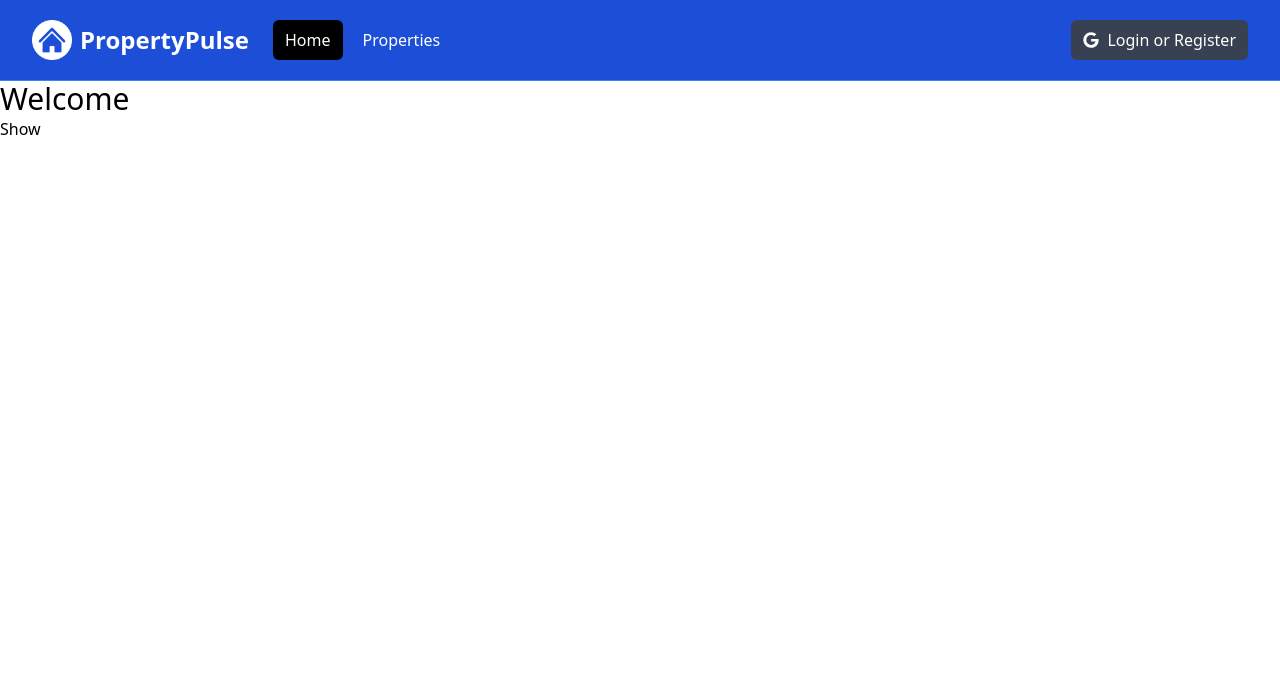
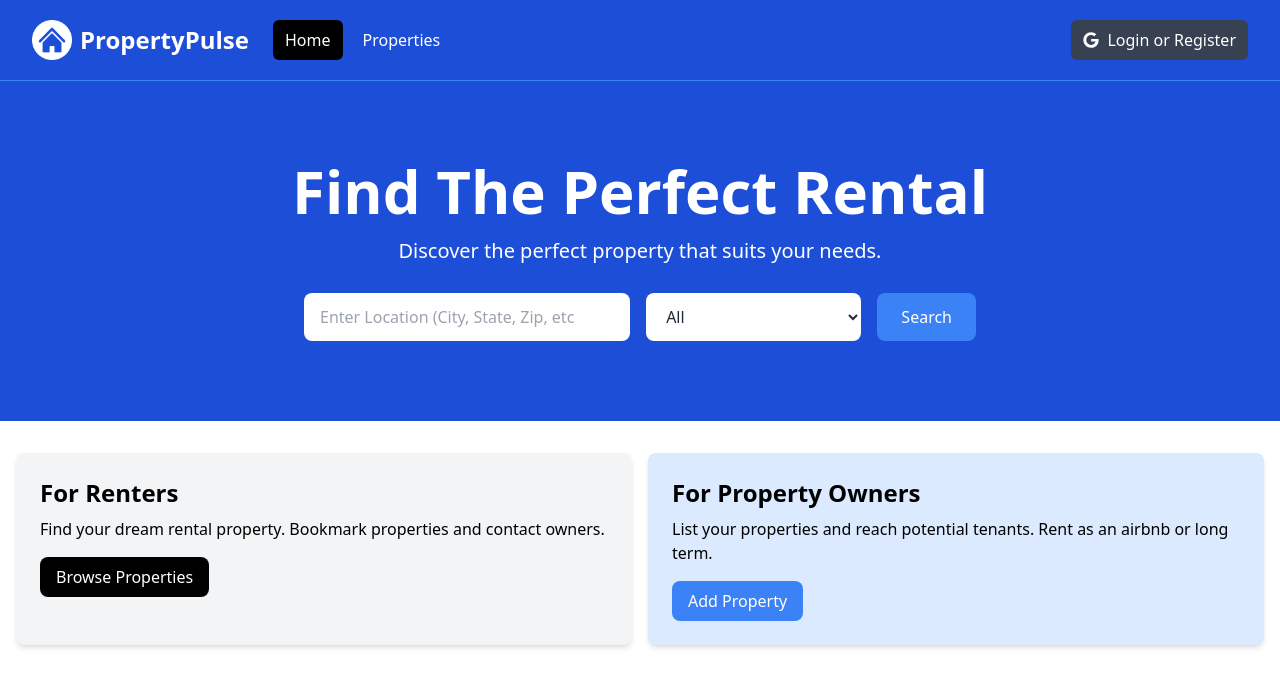
Before and after one commit to IhratPramudya/Property-Plus, a Next.js app: page / in a window 1280 px wide. Shown: the top 686 px of the page. Built offline with nearby package versions, Linux system fonts and the light colour scheme.

Commit message:
Add hero in my portfolio code

```diff
--- a/app/page.jsx
+++ b/app/page.jsx
@@ -1,10 +1,12 @@
+import Hero from "@/components/Hero";
+import InfoBoxes from "@/components/InfoBoxes";
 import Link from "next/link";
 
 const HomePage = () => {
     return (
         <div>
-            <h1 className="text-3xl" >Welcome</h1>
-            <a href="/properties">Show</a>
+            <Hero />
+            <InfoBoxes />
         </div>
     )
 }
--- a/app/properties/page.jsx
+++ b/app/properties/page.jsx
@@ -1,11 +1,9 @@
 import Link from "next/link";
+import Hero from "@/components/Hero";
 
 const PropertiesPage = () => {
     return (
-        <div>
-            <h1 className="text-3xl" >Properties</h1>
-            <Link href='/' >Go Home</Link>
-        </div>
+        <div>PropertyPage</div>
     )
 }
 
--- a/components/Hero.jsx
+++ b/components/Hero.jsx
@@ -0,0 +1,58 @@
+const Hero = () => {
+    return (
+        <section className="bg-blue-700 py-20 mb-4">
+            <div
+                className="max-w-7xl mx-auto px-4 sm:px-6 lg:px-8 flex flex-col items-center"
+            >
+                <div className="text-center">
+                    <h1
+                        className="text-4xl font-extrabold text-white sm:text-5xl md:text-6xl"
+                    >
+                        Find The Perfect Rental
+                    </h1>
+                    <p className="my-4 text-xl text-white">
+                        Discover the perfect property that suits your needs.
+                    </p>
+                </div>
+                <form
+                    className="mt-3 mx-auto max-w-2xl w-full flex flex-col md:flex-row items-center"
+                >
+                    <div className="w-full md:w-3/5 md:pr-2 mb-4 md:mb-0">
+                        <label for="location" className="sr-only">Location</label>
+                        <input
+                            type="text"
+                            id="location"
+                            placeholder="Enter Location (City, State, Zip, etc"
+                            className="w-full px-4 py-3 rounded-lg bg-white text-gray-800 focus:outline-none focus:ring focus:ring-blue-500"
+                        />
+                    </div>
+                    <div className="w-full md:w-2/5 md:pl-2">
+                        <label for="property-type" className="sr-only">Property Type</label>
+                        <select
+                            id="property-type"
+                            className="w-full px-4 py-3 rounded-lg bg-white text-gray-800 focus:outline-none focus:ring focus:ring-blue-500"
+                        >
+                            <option value="All">All</option>
+                            <option value="Apartment">Apartment</option>
+                            <option value="Studio">Studio</option>
+                            <option value="Condo">Condo</option>
+                            <option value="House">House</option>
+                            <option value="Cabin Or Cottage">Cabin or Cottage</option>
+                            <option value="Loft">Loft</option>
+                            <option value="Room">Room</option>
+                            <option value="Other">Other</option>
+                        </select>
+                    </div>
+                    <button
+                        type="submit"
+                        className="md:ml-4 mt-4 md:mt-0 w-full md:w-auto px-6 py-3 rounded-lg bg-blue-500 text-white hover:bg-blue-600 focus:outline-none focus:ring focus:ring-blue-500"
+                    >
+                        Search
+                    </button>
+                </form>
+            </div>
+        </section>
+    )
+}
+
+export default Hero;
--- /dev/null
+++ b/components/InfoBoxes.jsx
@@ -0,0 +1,38 @@
+const InfoBoxes = () => {
+    return (
+        <section>
+            <div class="container-xl lg:container m-auto">
+                <div class="grid grid-cols-1 md:grid-cols-2 gap-4 p-4 rounded-lg">
+                    <div class="bg-gray-100 p-6 rounded-lg shadow-md">
+                        <h2 class="text-2xl font-bold">For Renters</h2>
+                        <p class="mt-2 mb-4">
+                            Find your dream rental property. Bookmark properties and contact
+                            owners.
+                        </p>
+                        <a
+                            href="/properties.html"
+                            class="inline-block bg-black text-white rounded-lg px-4 py-2 hover:bg-gray-700"
+                        >
+                            Browse Properties
+                        </a>
+                    </div>
+                    <div class="bg-blue-100 p-6 rounded-lg shadow-md">
+                        <h2 class="text-2xl font-bold">For Property Owners</h2>
+                        <p class="mt-2 mb-4">
+                            List your properties and reach potential tenants. Rent as an
+                            airbnb or long term.
+                        </p>
+                        <a
+                            href="/add-property.html"
+                            class="inline-block bg-blue-500 text-white rounded-lg px-4 py-2 hover:bg-blue-600"
+                        >
+                            Add Property
+                        </a>
+                    </div>
+                </div>
+            </div>
+        </section>
+    )
+}
+
+export default InfoBoxes;
```
